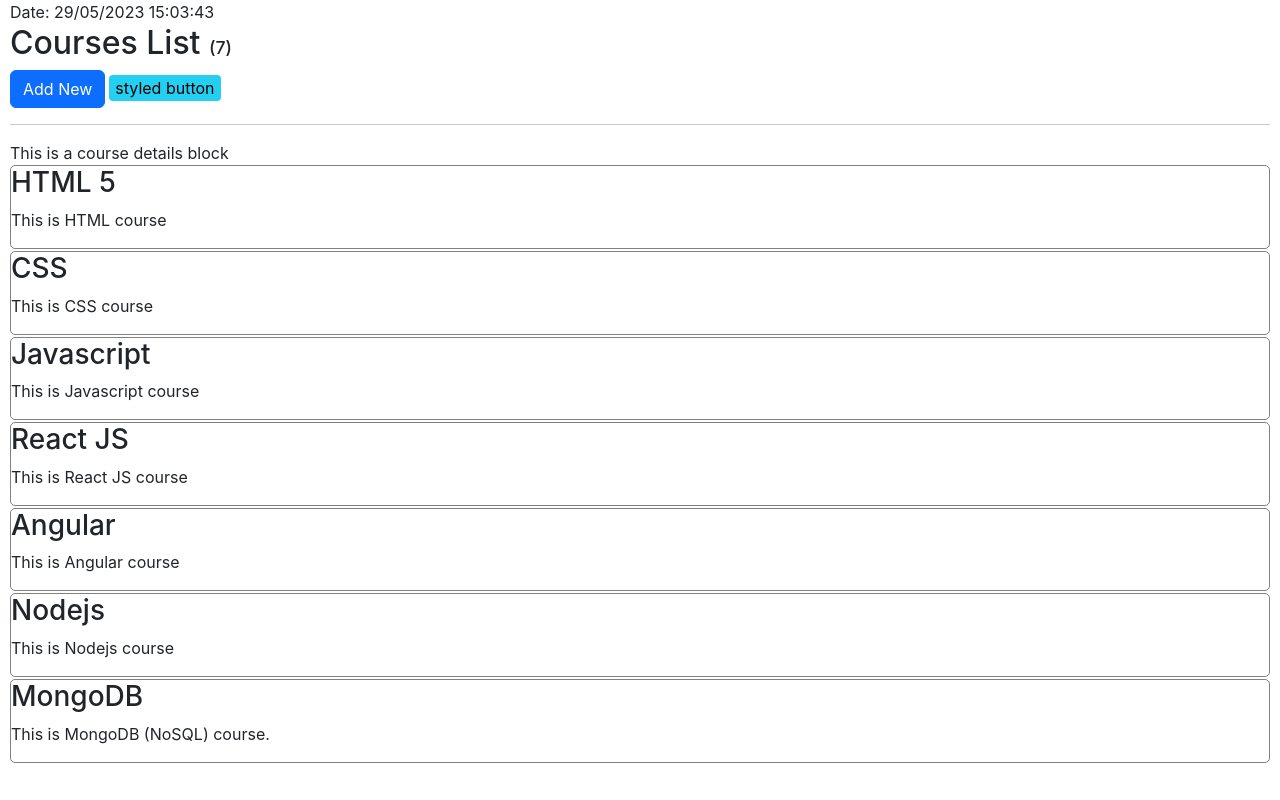
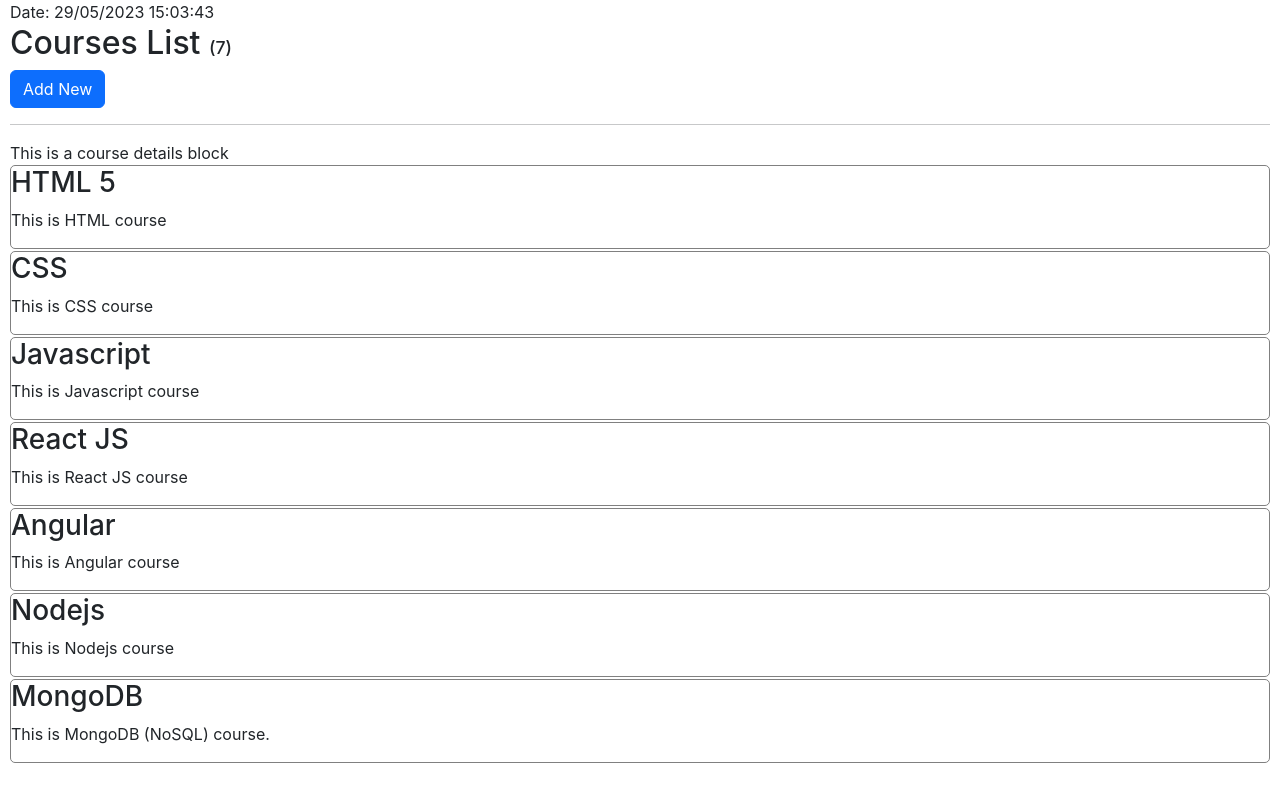
Before and after one commit to dineshgopalchand/mern-31, a React (Create React App) app in the folder react-session/: page / in a window 1280 px wide. Built offline with nearby package versions, Linux system fonts and the light colour scheme.

Commit message:
Removed styled component

```diff
--- a/react-session/src/CourseList.jsx
+++ b/react-session/src/CourseList.jsx
@@ -2,7 +2,7 @@ import React, { useEffect, useState } from "react";
 import Courses from "./Courses";
 import { courses } from "./data/course-data";
 import AddCourse from "./AddCourse";
-import SuccessButton from "./styled-component/SuccessButton";
+// import SuccessButton from "./styled-component/SuccessButton";
 
 const CourseList = () => {
   const title = "Courses List";
@@ -43,7 +43,7 @@ const CourseList = () => {
         {showForm ? "Close Form" : "Add New"}
       </button>
 
-      <SuccessButton>styled button</SuccessButton>
+      {/* <SuccessButton>styled button</SuccessButton> */}
 
       {showForm ? (
         <div className="m-2">
```
Also changed, not shown: react-session/react-course-content.txt.
